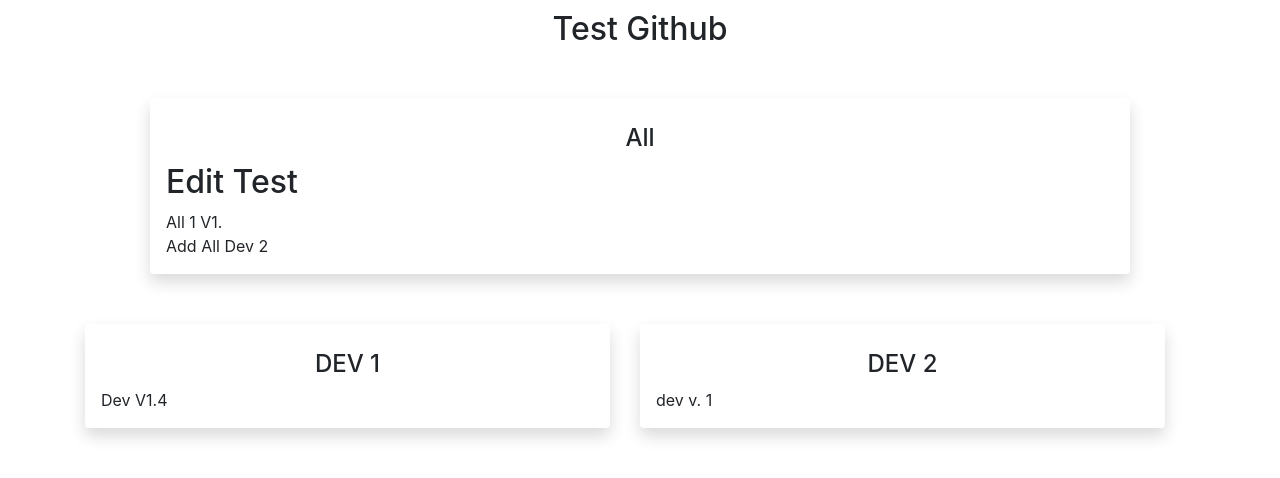
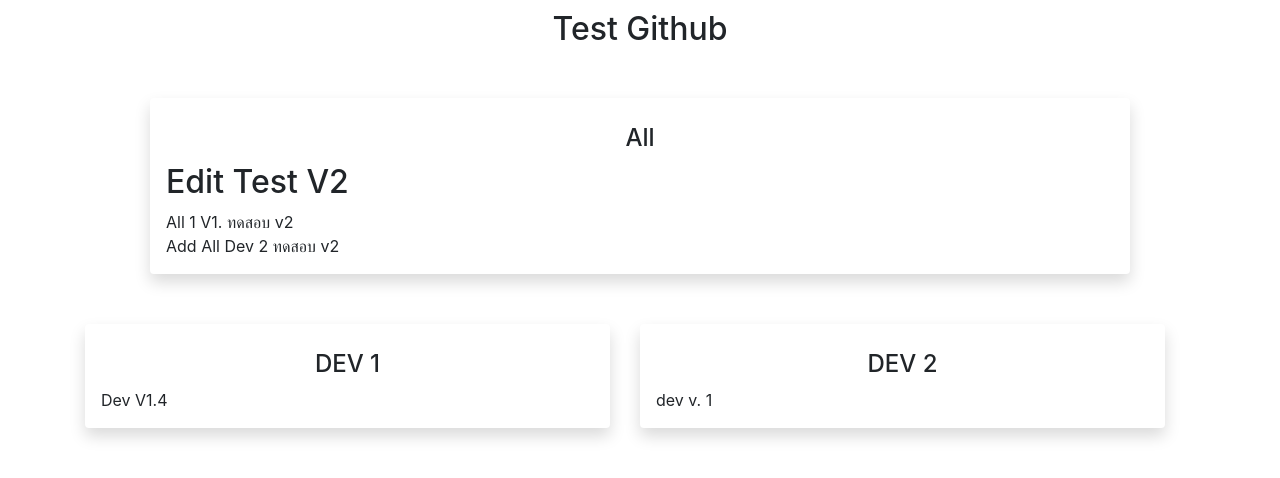
Before and after one commit to THANAWAT-LEGACY/test-github, a React (Create React App) app: page / in a window 1280 px wide. Shown: the top 478 px of the page. Built offline with nearby package versions, Linux system fonts and the light colour scheme.

Commit message:
Edit Test V1.2

```diff
--- a/src/pages/work-all.js
+++ b/src/pages/work-all.js
@@ -5,17 +5,15 @@
     render() {
         return (
             <>
-            <h2>Edit Test</h2>
-            <Row>
-                <Col>
-                   All 1  V1.
-
-
+                <h2>Edit Test V2</h2>
+                <Row>
+                    <Col>
+                        All 1  V1.   ทดสอบ v2
                 </Col>
-                <Col></Col>
-            </Row>
-            <div>
-              Add All Dev 2
+                    <Col></Col>
+                </Row>
+                <div>
+                    Add All Dev 2   ทดสอบ v2
             </div>
             </>
         )
```
